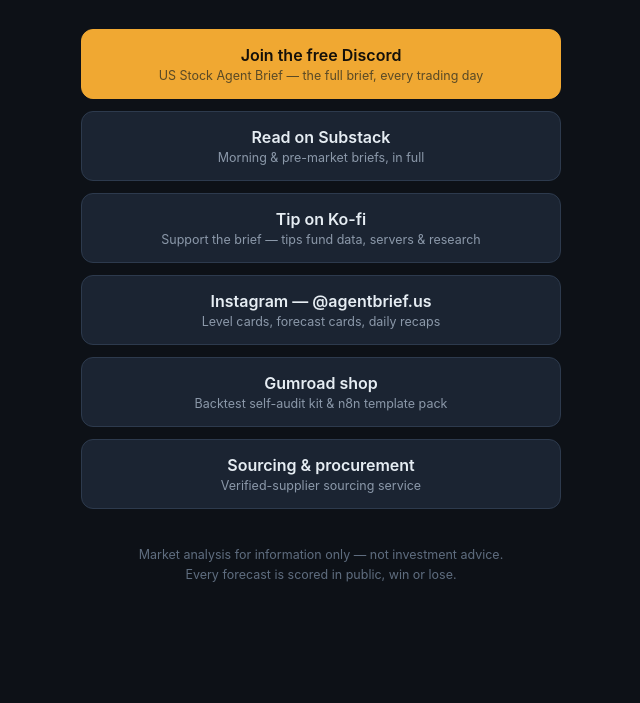
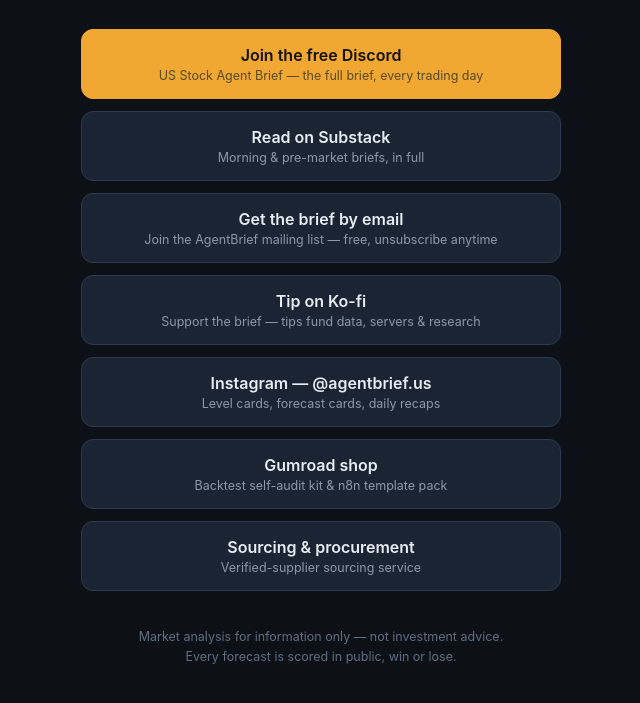
Before and after one commit to zmh1995789/sourcing, a plain HTML site: page links/index.html in a window 1280 px wide. Shown: the part 163-866 px from the top of the page, without its empty margins (319-959 px from the left). Before the commit the page ends 800 px from the top, so only its background shows below. Drawn offline with Linux system fonts and the light colour scheme.

Commit message:
Add email subscription entry (listmonk) to link hub

```diff
--- a/links/index.html
+++ b/links/index.html
@@ -38,6 +38,9 @@
   <a class="btn" href="https://agentbriefus.substack.com/">Read on Substack
     <span class="sub">Morning &amp; pre-market briefs, in full</span></a>
 
+  <a class="btn" href="http://45.93.30.72:9000/subscription/form">Get the brief by email
+    <span class="sub">Join the AgentBrief mailing list — free, unsubscribe anytime</span></a>
+
   <a class="btn" href="https://ko-fi.com/agentbrief">Tip on Ko-fi
     <span class="sub">Support the brief — tips fund data, servers &amp; research</span></a>
 
```
